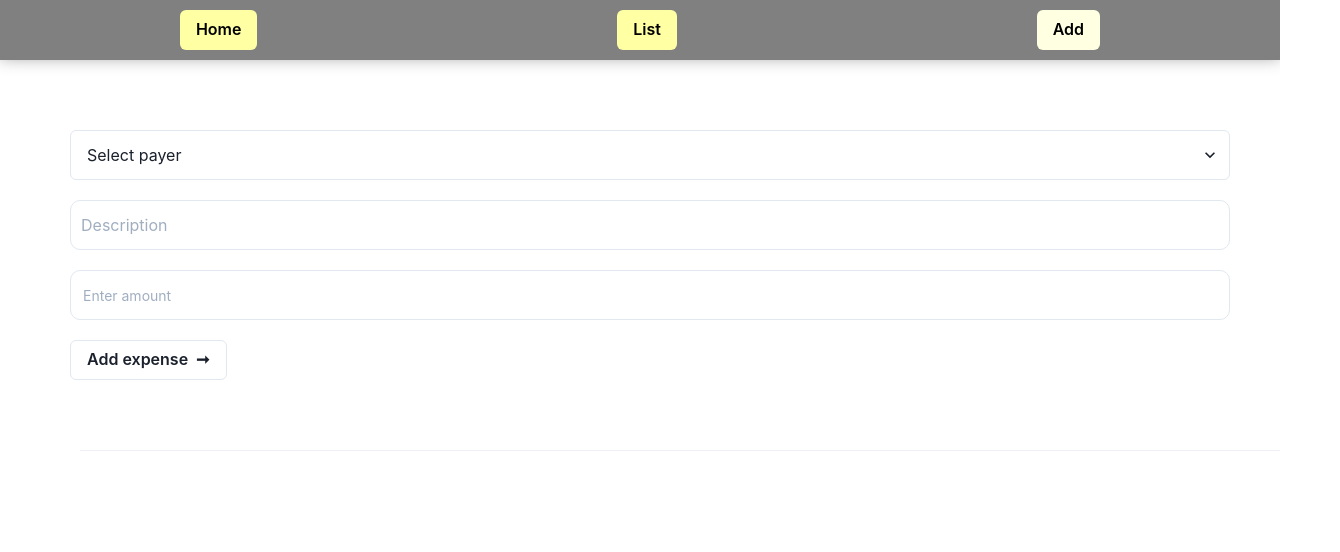
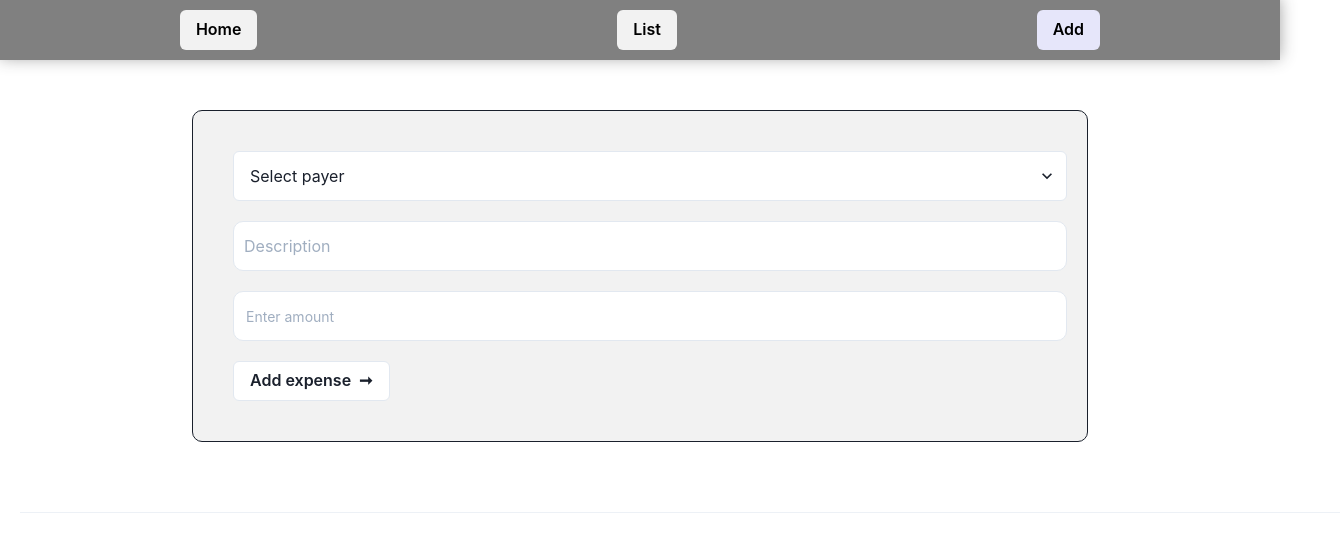
Before and after one commit to LinuzJ/Expenses_webApp, a Next.js app: page /add in a window 1280 px wide. Shown: the top 552 px of the page, 1340 px wide, since content can reach past the window. Built offline with nearby package versions, Linux system fonts and the light colour scheme.

Commit message:
Visual improvements

```diff
--- a/components/NavButton.js
+++ b/components/NavButton.js
@@ -4,7 +4,7 @@ import { Button, ButtonGroup } from "@chakra-ui/react";
 
 const NavButton = (props) => {
   let backgroundColor =
-    props.router.pathname === props.path ? "#ffffe1" : " #ffffa3";
+    props.router.pathname === props.path ? "#E6E6FA" : " #f2f2f2";
 
   return (
     <Link href={props.path}>
--- a/pages/add.js
+++ b/pages/add.js
@@ -52,7 +52,12 @@ export default function add() {
         alignContent="space-evenly"
         justifyContent="center"
         p="30px"
-        m="30px"
+        m=" 50px auto 30px"
+        background="#f2f2f2"
+        borderRadius="10px"
+        border={1}
+        borderStyle="solid"
+        width="70%"
       >
         <form onSubmit={handleSubmit(onSubmit)}>
           <Select
@@ -62,6 +67,7 @@ export default function add() {
             m="10px"
             ref={register({ required: true })}
             height="50px"
+            background="white"
           >
             <option value="Calle">Calle</option>
             <option value="Linus">Linus</option>
@@ -73,6 +79,7 @@ export default function add() {
             type="text"
             placeholder="Description"
             borderRadius="10px"
+            background="white"
             name="what"
             m="10px"
             size="nm"
@@ -92,6 +99,7 @@ export default function add() {
             ref={register({
               required: "You have to enter an amount!",
             })}
+            background="white"
           />
 
           {errors.what && <p>{errors.what.message}</p>}
@@ -102,13 +110,14 @@ export default function add() {
             rightIcon={"➞"}
             colorScheme="gray"
             variant="outline"
+            background="white"
           >
             Add expense
           </Button>
         </form>
         {resultOfPost !== "" && resultOfPost}
-        <Divider p="20px" m="20px" />
       </Flex>
+      <Divider p="20px" m="20px" />
     </Layout>
   );
 }
--- a/pages/index.js
+++ b/pages/index.js
@@ -80,6 +80,10 @@ export default function Home(props) {
           dataLinus={props.graphDataLinus}
           dataCalle={props.graphDataCalle}
           leader={leader}
+          border={1}
+          borderStyle="solid"
+          borderSpacing={0}
+          borderColor="#e6e6e6"
         ></Graph>
       </Flex>
     </Layout>
```
Also changed, not shown: 1 other file (tests, documents, lock files or other folders).
